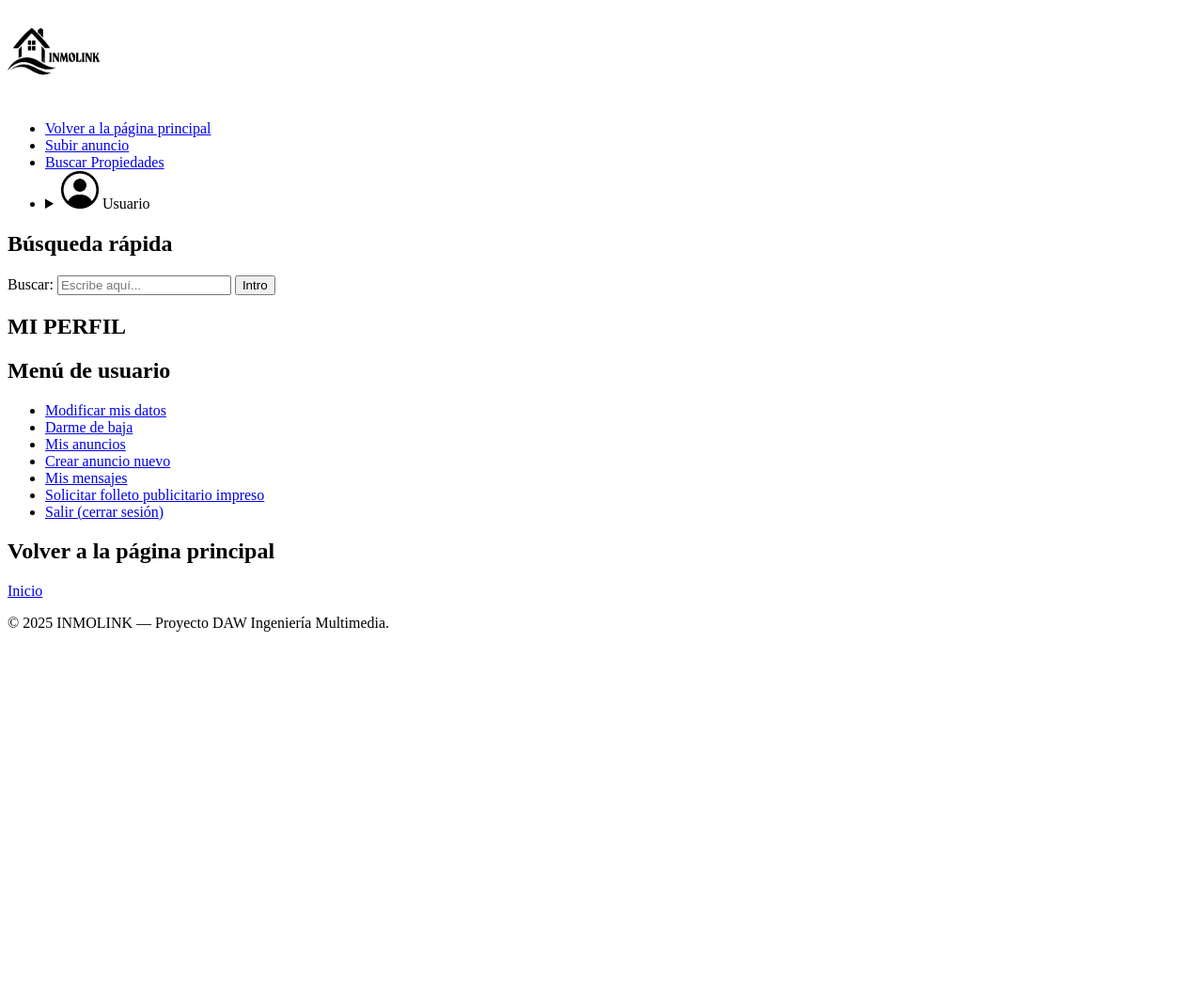
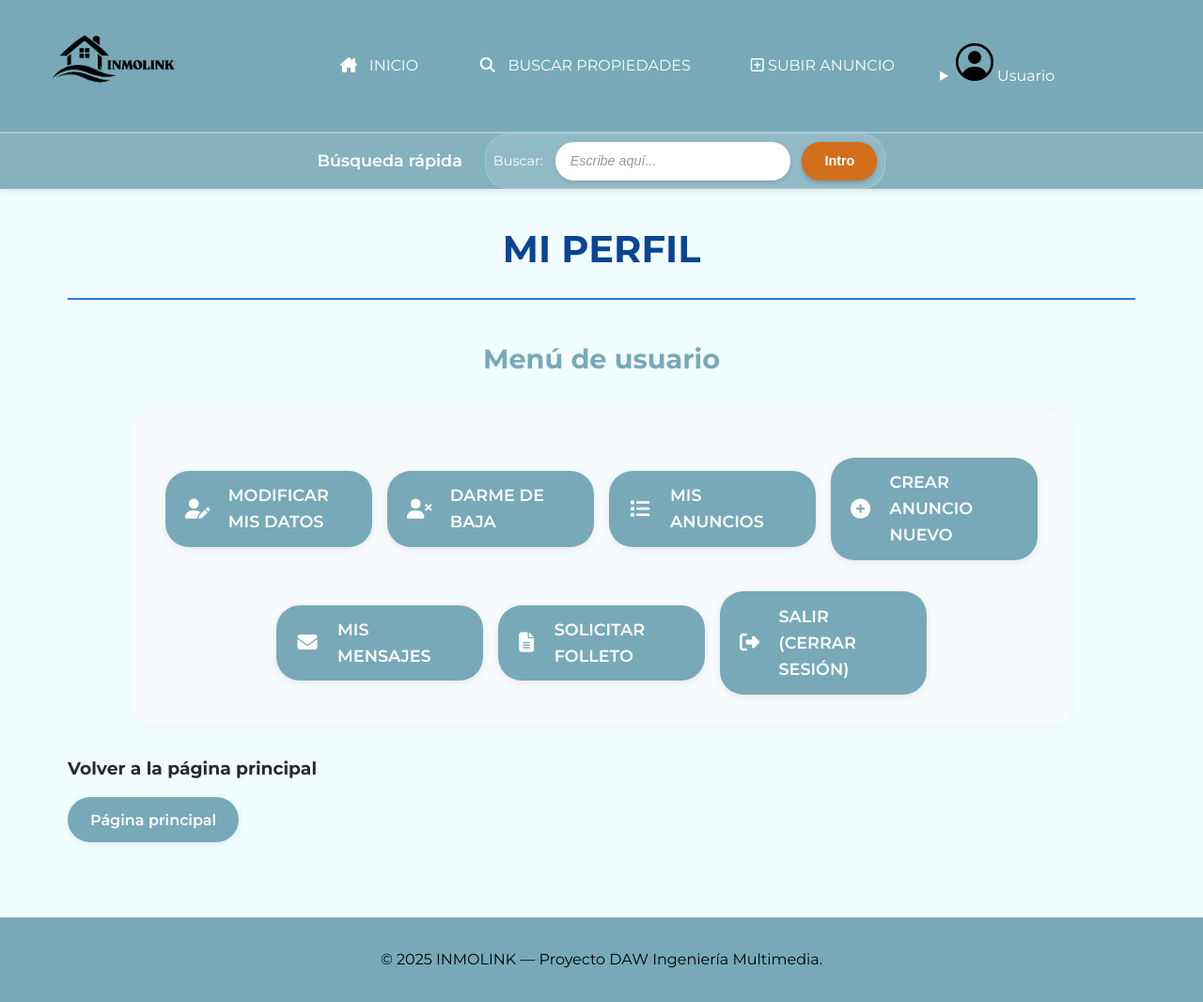
Before and after one commit to Wakakamole/daw, a PHP site: page /mi_perfil.html in a window 1280 px wide. Shown: the whole page at 94% size. Before the commit the page ends 672 px from the top, so only its background shows below. Run offline with PHP 8.4, Linux system fonts and the light colour scheme.

Commit message:
más ajustes ya está hecho el header de el usuario registrado

```diff
--- a/aviso.html
+++ b/aviso.html
@@ -11,6 +11,7 @@
     <meta name="description" content="Página de aviso en INMOLINK">
     <link rel="stylesheet" href="css/inmolink.css">
     <link rel="stylesheet" href="css/mediaQuery.css">
+    <link rel="stylesheet" href="css/iconos.css">
     <link rel="stylesheet" href="https://cdnjs.cloudflare.com/ajax/libs/font-awesome/6.5.1/css/all.min.css">
     <title>Aviso</title>
 </head>
@@ -36,12 +37,12 @@
 
     <section>
     <h2>Iniciar sesión</h2>
-    <a href="inicio_sesion.html">Iniciar sesión</a>
+    <a href="inicio_sesion.html" class="boton-enlace">Iniciar sesión</a>
     </section>
 
     <section>
     <h2>Volver a la página principal</h2>
-    <a href="index.html">Página principal</a>
+    <a href="index.html" class="boton-enlace">Página principal</a>
     </section>
 </body>
 </html>
--- /dev/null
+++ b/css/iconos.css
@@ -0,0 +1,25 @@
+
+/*ICONOS FONT AWESOME*/
+
+/* Espaciado general para iconos */
+.fa-solid {
+    margin-right: 0.5rem;
+    width: 1.2em;
+    text-align: center;
+}
+
+/* Iconos en navegación */
+nav a .fa-solid {
+    color: #fff;
+    margin-right: 0.5rem;
+}
+
+/* Iconos en búsqueda */
+search h2 .fa-solid {
+    color: #fff;
+    margin-right: 0.5rem;
+}
+
+search button .fa-solid {
+    margin-right: 0.3rem;
+}
--- a/css/inmolink.css
+++ b/css/inmolink.css
@@ -1,3 +1,6 @@
+
+
+
 /* =====================================================================
    FUENTES Y VARIABLES GLOBALES
 ===================================================================== */
@@ -64,7 +67,7 @@ header {
   padding: 1rem 2rem 0;
   z-index: 1000;
   box-shadow: 0 0 10px rgba(0, 0, 0, 0.15);
-  overflow: hidden;
+  overflow: visible;
 }
 
 header > a { /* logo se coloca en el área de logo*/
@@ -90,13 +93,12 @@ header a img { /* Logo imagen */
   width: auto;
   transition: var(--transicion); /* Transición suave (hoover) */
   margin-left: 1.5rem;
+  margin-right: 2rem;
 }
 
 header a img:hover { /* Efecto hover en logo (se agranda)*/
   transform: scale(1.05);
 }
-
-
 
 
 
@@ -117,6 +119,7 @@ nav a { /*selecciona los enlaces dentro de nav*/
   color: #fff;
   font-weight: 500;
   text-transform: uppercase;
+  text-align: center;
   transition: var(--transicion);
   padding: 0.5rem 1rem;
   border-radius: 4px;
@@ -128,6 +131,54 @@ nav a:hover {
   background-color: rgba(255,255,255,0.1);
 }
 
+nav details ul {
+  display: flex;
+  flex-direction: column;
+  gap: 0.3rem;
+  padding: 0.5rem 0.3rem;
+  position: absolute;
+  top: 100%;
+  left: 50%;
+  right: auto;
+  transform: translateX(-50%);
+  background: #fff;
+  color: var(--color-texto);
+  min-width: 150px;
+  border-radius: 10px;
+  z-index: 2000;
+  margin-top: 0.3rem;
+  border: 1px solid #e0e0e0;
+  display: none;
+  opacity: 0;
+}
+
+nav details[open] ul {
+  display: flex;
+  opacity: 1;
+}
+
+nav details ul li {
+  width: 100%;
+}
+
+nav details ul a {
+  display: block;
+  width: 100%;
+  padding: 0.5rem 0.7rem;
+  color: var(--color-texto);
+  border-radius: 6px;
+  text-align: center;
+  font-weight: 500;
+}
+
+nav details ul a:hover {
+  background: var(--color-secundario);
+  color: #fff;
+}
+
+nav details {
+  position: relative;
+}
 
 
 
@@ -225,11 +276,27 @@ search button:active { /* Efecto al hacer clic */
 
 
 /*MAIN CONTENT (CUERPO PRINCIPAL)*/
+
+
+
+
 main {
   padding: 2rem;
   max-width: 1200px;
   margin: 0 auto;
 }
+
+
+main section h1 {
+  color: #0a4592;
+  font-size: 2.5em;
+  font-weight: bold;
+  text-align: center;
+  border-bottom: 2px solid #2a7ae2;
+  padding-bottom: 0.5em;
+  margin-bottom: 1em;
+}
+
 
 main section h2 {
   color: var(--color-secundario);
@@ -237,6 +304,7 @@ main section h2 {
   text-align: center;
   font-size: 1.8rem;
 }
+
 
 /* Lista de artículos*/
 main > ul {
@@ -297,19 +365,19 @@ article footer {
   background-color: #f9f9f9;
 }
 
-article footer p {
+article footer p { /* Párrafos dentro del pie */
   margin-bottom: 0.5rem;
   font-size: 0.9rem;
 }
 
-article footer p:first-child {
+article footer p:first-child { /* Primer párrafo (ubicación) */
   font-size: 1rem;
   color: var(--color-secundario);
   font-weight: 600;
   margin-bottom: 1rem;
 }
 
-article footer p strong {
+article footer p strong { /* Texto en negrita dentro del pie */
   color: var(--color-secundario);
 }
 
@@ -325,6 +393,95 @@ article footer p:last-child {
 }
 
 
+/* ENLACES DE ACCIÓN COMO BOTÓN */
+.boton-enlace {
+  display: inline-block;
+  background: var(--color-secundario);
+  color: #fff;
+  padding: 0.7em 1.5em;
+  border-radius: 25px;
+  font-weight: 600;
+  text-align: center;
+  text-decoration: none;
+  box-shadow: 0 2px 8px rgba(0,0,0,0.08);
+  transition: background 0.2s, color 0.2s, transform 0.2s;
+  margin-top: 1em;
+}
+
+.boton-enlace:hover {
+  background: var(--color-primario);
+  color: #fff;
+  transform: translateY(-2px) scale(1.04);
+}
+
+
+/* MENÚ DE USUARIO EN PERFIL */
+.perfil-menu-lista {
+  display: flex;
+  flex-direction: row;
+  flex-wrap: wrap;
+  gap: 1rem;
+  justify-content: center;
+  align-items: center;
+  margin: 2em auto 2em auto;
+  padding: 2em 1em;
+  background: #f7fbfd;
+  border-radius: 18px;
+  max-width: 1000px;
+  box-shadow: 0 2px 12px rgba(120,169,185,0.08);
+}
+
+.perfil-menu {
+  flex: 1 1 180px;
+  min-width: 180px;
+  max-width: 220px;
+  font-size: 1.1em;
+  justify-content: flex-start;
+  text-align: left;
+  display: flex;
+  align-items: center;
+  gap: 0.7em;
+  padding-left: 1.2em;
+  box-sizing: border-box;
+}
+.perfil-menu i {
+  font-size: 1.2em;
+  color: var(--color-secundario);
+}
+
+
+
+
+
+.mensaje-enviado {
+  border-left: 6px solid var(--color-secundario);
+  background: #eaf6fa;
+  margin-bottom: 1.5em;
+  padding: 1.2em 1.5em;
+  border-radius: 10px;
+  box-shadow: 0 1px 6px rgba(120,169,185,0.06);
+}
+
+.mensaje-recibido {
+  border-left: 6px solid var(--color-primario);
+  background: #fff6ed;
+  margin-bottom: 1.5em;
+  padding: 1.2em 1.5em;
+  border-radius: 10px;
+  box-shadow: 0 1px 6px rgba(210,110,28,0.06);
+}
+
+.mensaje-enviado header,
+.mensaje-recibido header {
+  margin-bottom: 0.7em;
+}
+.mensaje-enviado footer,
+.mensaje-recibido footer {
+  margin-top: 0.7em;
+  font-size: 0.95em;
+  color: #888;
+}
+
 
 /*FOOTER*/
 footer {
@@ -334,34 +491,3 @@ footer {
   padding: 2rem 0;
   margin-top: 3rem;
 }
-
-
-
-
-
-
-
-/*ICONOS FONT AWESOME*/
-
-/* Espaciado general para iconos */
-.fa-solid {
-    margin-right: 0.5rem;
-    width: 1.2em;
-    text-align: center;
-}
-
-/* Iconos en navegación */
-nav a .fa-solid {
-    color: #fff;
-    margin-right: 0.5rem;
-}
-
-/* Iconos en búsqueda */
-search h2 .fa-solid {
-    color: #fff;
-    margin-right: 0.5rem;
-}
-
-search button .fa-solid {
-    margin-right: 0.3rem;
-}
--- a/css/mediaQuery.css
+++ b/css/mediaQuery.css
@@ -84,6 +84,21 @@ Enfoque: Desktop First (Ordenador → Tablet → Móvil)
     justify-content: center;
   }
 
+
+
+  nav details ul {
+    left: 50%;
+    right: auto;
+    transform: translateX(-50%);
+    min-width: 140px;
+    font-size: 1rem;
+    padding: 0.5rem 0.2rem;
+  }
+  nav details ul a {
+    padding: 0.6rem 0.7rem;
+    font-size: 1rem;
+  }
+
   /* Búsqueda vertical */
   search {
     flex-direction: column;
--- a/formulario_busqueda.html
+++ b/formulario_busqueda.html
@@ -20,6 +20,7 @@
     <meta name="description" content="Página de formulario de búsqueda de inmuebles en INMOLINK">
     <link rel="stylesheet" href="css/inmolink.css">
     <link rel="stylesheet" href="css/mediaQuery.css">
+    <link rel="stylesheet" href="css/iconos.css">
     <link rel="stylesheet" href="https://cdnjs.cloudflare.com/ajax/libs/font-awesome/6.5.1/css/all.min.css">
     <title>Document</title>
 </head>
--- a/index.html
+++ b/index.html
@@ -9,6 +9,7 @@
     <meta name="description" content="Página principal de INMOLINK (usuario no registrado)">
     <link rel="stylesheet" href="css/inmolink.css">
     <link rel="stylesheet" href="css/mediaQuery.css">
+    <link rel="stylesheet" href="css/iconos.css">
     <link rel="stylesheet" href="https://cdnjs.cloudflare.com/ajax/libs/font-awesome/6.5.1/css/all.min.css">
     <title> INMOLINK </title>
 </head>
@@ -39,7 +40,7 @@
 
 <main>
     <section>
-    <h2>PÁGINA PRINCIPAL </h2>
+    <h1>PÁGINA PRINCIPAL </h1>
     <h2>Últimos anuncios publicados</h2>
     </section>
     <ul>
--- a/inicio_sesion.html
+++ b/inicio_sesion.html
@@ -21,6 +21,7 @@
     <meta name="description" content="Página de inicio de sesión en INMOLINK">
   <link rel="stylesheet" href="css/inmolink.css">
   <link rel="stylesheet" href="css/mediaQuery.css">
+  <link rel="stylesheet" href="css/iconos.css">
   <link rel="stylesheet" href="https://cdnjs.cloudflare.com/ajax/libs/font-awesome/6.5.1/css/all.min.css">
   <title> INMOLINK - Inicio de Sesión </title>
 </head>
--- a/mi_perfil.html
+++ b/mi_perfil.html
@@ -17,6 +17,10 @@
     <meta name="viewport" content="width=device-width, initial-scale=1.0">
     <meta name="author" content="Daniel Fernández Estevez, Sandra Moya del Amo">
     <meta name="description" content="Página de perfil de usuario en INMOLINK">
+    <link rel="stylesheet" href="css/inmolink.css">
+    <link rel="stylesheet" href="css/mediaQuery.css">
+    <link rel="stylesheet" href="css/iconos.css">
+    <link rel="stylesheet" href="https://cdnjs.cloudflare.com/ajax/libs/font-awesome/6.5.1/css/all.min.css">
     <title>INMOLINK - Mi perfil</title>
 </head>
 <body>
@@ -24,9 +28,9 @@
          <a href="index.html"> <img src="img/logo.png" alt="Logo INMOLINK" width="100" height="100"></a>
         <nav>
             <ul>
-                <li><a href="index_user.html">Volver a la página principal</a></li>
-                <li><a href="error_404_user.html">Subir anuncio</a></li>
-                <li><a href="formulario_busqueda.html">Buscar Propiedades</a></li>
+                <li><a href="index_user.html"><i class="fa-solid fa-house-chimney"></i> Inicio</a></li>
+                <li><a href="formulario_busqueda.html"><i class="fa-solid fa-magnifying-glass"></i> Buscar Propiedades</a></li>
+                <li><a href="error_404_user.html"><i class="fa-regular fa-square-plus"></i>  Subir anuncio</a></li>
                 <li>
                     <details>
                         <summary>
@@ -60,21 +64,21 @@
         <section id="user-menu" aria-labelledby="user-menu-title">
             <h2 id="user-menu-title">Menú de usuario</h2>
             <nav aria-label="Opciones del usuario">
-                    <ul>
-                        <li><a href="error_404_user.html">Modificar mis datos</a></li>
-                        <li><a href="error_404_user.html">Darme de baja</a></li>
-                        <li><a href="error_404_user.html">Mis anuncios</a></li>
-                        <li><a href="error_404_user.html">Crear anuncio nuevo</a></li>
-                        <li><a href="mis_mensajes.html"> Mis mensajes</a></li>
-                        <li><a href="solicitar_folleto.html">Solicitar folleto publicitario impreso</a></li>
-                        <li><a href="index.html">Salir (cerrar sesión)</a></li>
+                <ul class="perfil-menu-lista">
+                    <li><a href="error_404_user.html" class="boton-enlace perfil-menu"><i class="fa-solid fa-user-pen"></i> Modificar mis datos</a></li>
+                    <li><a href="error_404_user.html" class="boton-enlace perfil-menu"><i class="fa-solid fa-user-xmark"></i> Darme de baja</a></li>
+                    <li><a href="error_404_user.html" class="boton-enlace perfil-menu"><i class="fa-solid fa-list"></i> Mis anuncios</a></li>
+                    <li><a href="error_404_user.html" class="boton-enlace perfil-menu"><i class="fa-solid fa-circle-plus"></i> Crear anuncio nuevo</a></li>
+                    <li><a href="mis_mensajes.html" class="boton-enlace perfil-menu"><i class="fa-solid fa-envelope"></i> Mis mensajes</a></li>
+                    <li><a href="solicitar_folleto.html" class="boton-enlace perfil-menu"><i class="fa-solid fa-file-lines"></i> Solicitar folleto </a></li>
+                    <li><a href="index.html" class="boton-enlace perfil-menu"><i class="fa-solid fa-right-from-bracket"></i> Salir (cerrar sesión)</a></li>
                 </ul>
             </nav>
         </section>
 
     <section>
-                <h2>Volver a la página principal</h2>
-                <a href="index_user.html">Inicio</a>
+    <h3>Volver a la página principal</h3>
+    <a href="index.html" class="boton-enlace">Página principal</a>
     </section>
     </main>
 
--- a/registro_usuario.html
+++ b/registro_usuario.html
@@ -21,8 +21,9 @@
     <meta name="viewport" content="width=device-width, initial-scale=1.0">
     <meta name="author" content="Daniel Fernández Estevez, Sandra Moya del Amo">
     <meta name="description" content="Página de registro de usuario en INMOLINK">
-     <link rel="stylesheet" href="css/inmolink.css">
+    <link rel="stylesheet" href="css/inmolink.css">
     <link rel="stylesheet" href="css/mediaQuery.css">
+    <link rel="stylesheet" href="css/iconos.css">
     <link rel="stylesheet" href="https://cdnjs.cloudflare.com/ajax/libs/font-awesome/6.5.1/css/all.min.css">
     <title>INMOLINK - Registro</title>
 </head>
--- a/resultado_busqueda.html
+++ b/resultado_busqueda.html
@@ -12,6 +12,7 @@
     <meta name="description" content="Página de resultados de búsqueda de inmuebles en INMOLINK">
     <link rel="stylesheet" href="css/inmolink.css">
     <link rel="stylesheet" href="css/mediaQuery.css">
+    <link rel="stylesheet" href="css/iconos.css">
     <link rel="stylesheet" href="https://cdnjs.cloudflare.com/ajax/libs/font-awesome/6.5.1/css/all.min.css">
     <title>INMOLINK - Resultados</title>
 </head>
```
Also changed, not shown: detalle_anuncio.html (+7 -3 lines), error_404.html (+25 -3 lines), error_404_user.html (+37 -3 lines), index_user.html (+8 -5 lines), mensaje.html (+7 -4 lines), mensaje_respuesta.html (+8 -4 lines), mis_mensajes.html (+10 -6 lines), solicitar_folleto.html (+7 -3 lines), solicitar_folleto_respuesta.html (+8 -5 lines). Lines whose indentation alone changed are shown as unchanged.
